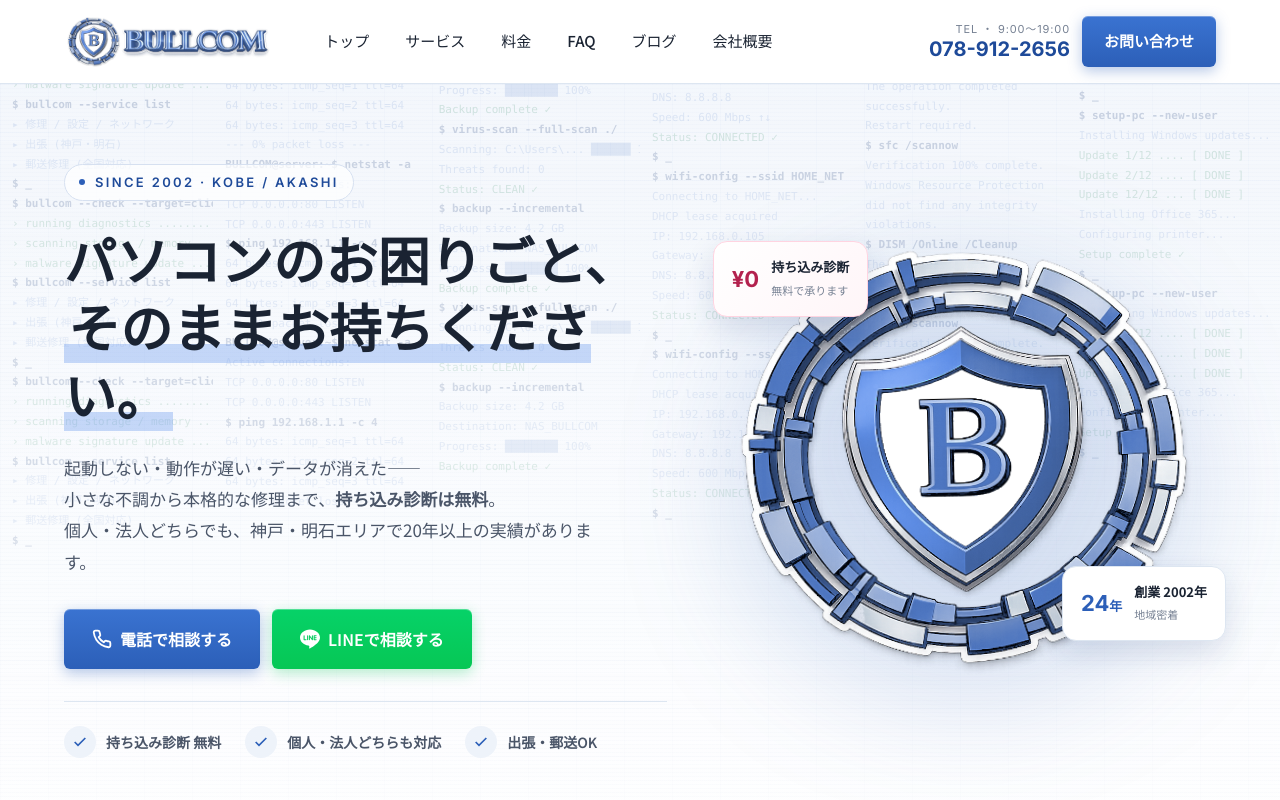
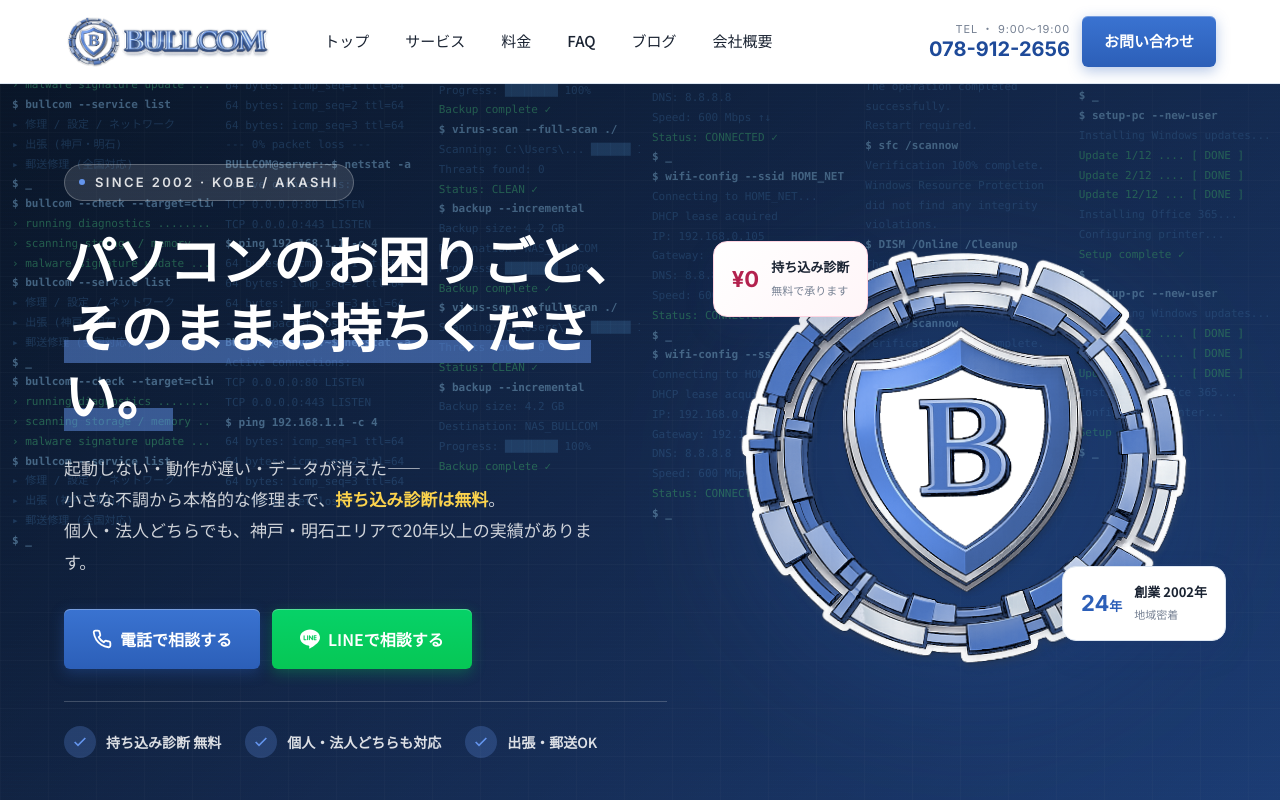
Before and after one commit to bullcomoffice/bullcom, a Next.js app: page / in a window 1280 px wide. Shown: the top 800 px of the page. Built offline with nearby package versions, Linux system fonts and the light colour scheme.

Commit message:
feat: dark hero background for stronger contrast

```diff
--- a/app/page.tsx
+++ b/app/page.tsx
@@ -8,10 +8,10 @@
       {/* ===== HERO ===== */}
       <section style={{
         position: "relative",
-        background: "linear-gradient(180deg, #eef3fb 0%, #f8fafd 100%)",
+        background: "linear-gradient(135deg, #0a1628 0%, #1e3a6f 50%, #2c5fb8 100%)",
         overflow: "hidden",
         padding: 0,
-        borderBottom: "1px solid var(--color-border)",
+        borderBottom: "none",
       }}>
         {/* ターミナルアニメーション背景 */}
         <TerminalBg />
@@ -29,31 +29,31 @@
             <div style={{
               display: "inline-flex", alignItems: "center", gap: "10px",
               fontFamily: "var(--font-en)", fontSize: "13px", fontWeight: 600,
-              letterSpacing: "0.18em", color: "var(--color-primary-dark)",
-              background: "rgba(255,255,255,0.7)", border: "1px solid #d6e0f0",
+              letterSpacing: "0.18em", color: "rgba(255,255,255,0.85)",
+              background: "rgba(255,255,255,0.12)", border: "1px solid rgba(255,255,255,0.25)",
               padding: "6px 14px", borderRadius: "999px", marginBottom: "24px",
             }}>
-              <span style={{ width: "6px", height: "6px", background: "var(--color-primary)", borderRadius: "50%" }} />
+              <span style={{ width: "6px", height: "6px", background: "#6495ED", borderRadius: "50%" }} />
               SINCE 2002 · KOBE / AKASHI
             </div>
 
             <h1 style={{
               fontSize: "clamp(32px, 5vw, 52px)", lineHeight: 1.3,
-              letterSpacing: "0.005em", marginBottom: "24px",
+              letterSpacing: "0.005em", marginBottom: "24px", color: "#fff",
             }}>
               パソコンのお困りごと、<br />
               <span style={{
-                background: "linear-gradient(transparent 75%, rgba(100,149,237,0.35) 75%)",
+                background: "linear-gradient(transparent 70%, rgba(100,149,237,0.5) 70%)",
                 padding: "0 4px",
               }}>そのままお持ちください。</span>
             </h1>
 
             <p style={{
-              fontSize: "17px", color: "var(--color-text-soft)",
+              fontSize: "17px", color: "rgba(255,255,255,0.8)",
               lineHeight: 1.85, marginBottom: "32px", maxWidth: "540px",
             }}>
               起動しない・動作が遅い・データが消えた——<br />
-              小さな不調から本格的な修理まで、<strong>持ち込み診断は無料</strong>。<br />
+              小さな不調から本格的な修理まで、<strong style={{ color: "#fcd34d" }}>持ち込み診断は無料</strong>。<br />
               個人・法人どちらでも、神戸・明石エリアで20年以上の実績があります。
             </p>
 
@@ -68,10 +68,10 @@
               </a>
             </div>
 
-            <div style={{ display: "flex", gap: "24px", flexWrap: "wrap", paddingTop: "24px", borderTop: "1px solid var(--color-border)" }}>
+            <div style={{ display: "flex", gap: "24px", flexWrap: "wrap", paddingTop: "24px", borderTop: "1px solid rgba(255,255,255,0.2)" }}>
               {["持ち込み診断 無料", "個人・法人どちらも対応", "出張・郵送OK"].map((text) => (
-                <span key={text} style={{ display: "flex", alignItems: "center", gap: "10px", fontSize: "14px", fontWeight: 600, color: "var(--color-text-soft)" }}>
-                  <span style={{ width: "32px", height: "32px", background: "var(--color-bg-tint)", borderRadius: "50%", display: "inline-flex", alignItems: "center", justifyContent: "center", color: "var(--color-primary)", flexShrink: 0 }}>
+                <span key={text} style={{ display: "flex", alignItems: "center", gap: "10px", fontSize: "14px", fontWeight: 600, color: "rgba(255,255,255,0.85)" }}>
+                  <span style={{ width: "32px", height: "32px", background: "rgba(100,149,237,0.25)", borderRadius: "50%", display: "inline-flex", alignItems: "center", justifyContent: "center", color: "#6495ED", flexShrink: 0 }}>
                     <svg width="16" height="16" viewBox="0 0 24 24" fill="none" stroke="currentColor" strokeWidth="2.5"><polyline points="20 6 9 17 4 12"/></svg>
                   </span>
                   {text}
--- a/components/sections/TerminalBg.tsx
+++ b/components/sections/TerminalBg.tsx
@@ -88,17 +88,17 @@
         zIndex: 0,
       }}
     >
-      {/* 暗いオーバーレイ（コントラスト調整） */}
+      {/* ダーク背景用オーバーレイ */}
       <div style={{
         position: "absolute", inset: 0,
-        background: "linear-gradient(180deg, rgba(245,248,252,0.72) 0%, rgba(255,255,255,0.85) 100%)",
+        background: "linear-gradient(180deg, rgba(10,22,40,0.55) 0%, rgba(10,22,40,0.45) 100%)",
         zIndex: 2,
       }} />
 
       {/* グリッドパターン */}
       <div style={{
         position: "absolute", inset: 0,
-        backgroundImage: "linear-gradient(to right, rgba(44,95,184,0.07) 1px, transparent 1px), linear-gradient(to bottom, rgba(44,95,184,0.07) 1px, transparent 1px)",
+        backgroundImage: "linear-gradient(to right, rgba(255,255,255,0.04) 1px, transparent 1px), linear-gradient(to bottom, rgba(255,255,255,0.04) 1px, transparent 1px)",
         backgroundSize: "48px 48px",
         zIndex: 1,
       }} />
@@ -129,7 +129,7 @@
                 fontFamily: "'SF Mono','Menlo','Consolas','Courier New',monospace",
                 fontSize: "11px",
                 lineHeight: "1.8",
-                color: "rgba(28,60,120,0.55)",
+                color: "rgba(100,180,255,0.45)",
                 padding: "0 12px",
                 whiteSpace: "nowrap",
               }}
@@ -143,10 +143,10 @@
                     key={li}
                     style={{
                       color: isOk
-                        ? "rgba(38,128,90,0.65)"
+                        ? "rgba(80,220,140,0.75)"
                         : isCmd
-                        ? "rgba(28,60,120,0.75)"
-                        : "rgba(44,95,184,0.45)",
+                        ? "rgba(150,210,255,0.85)"
+                        : "rgba(100,180,255,0.4)",
                       fontWeight: isCmd ? 600 : 400,
                     }}
                   >
```
